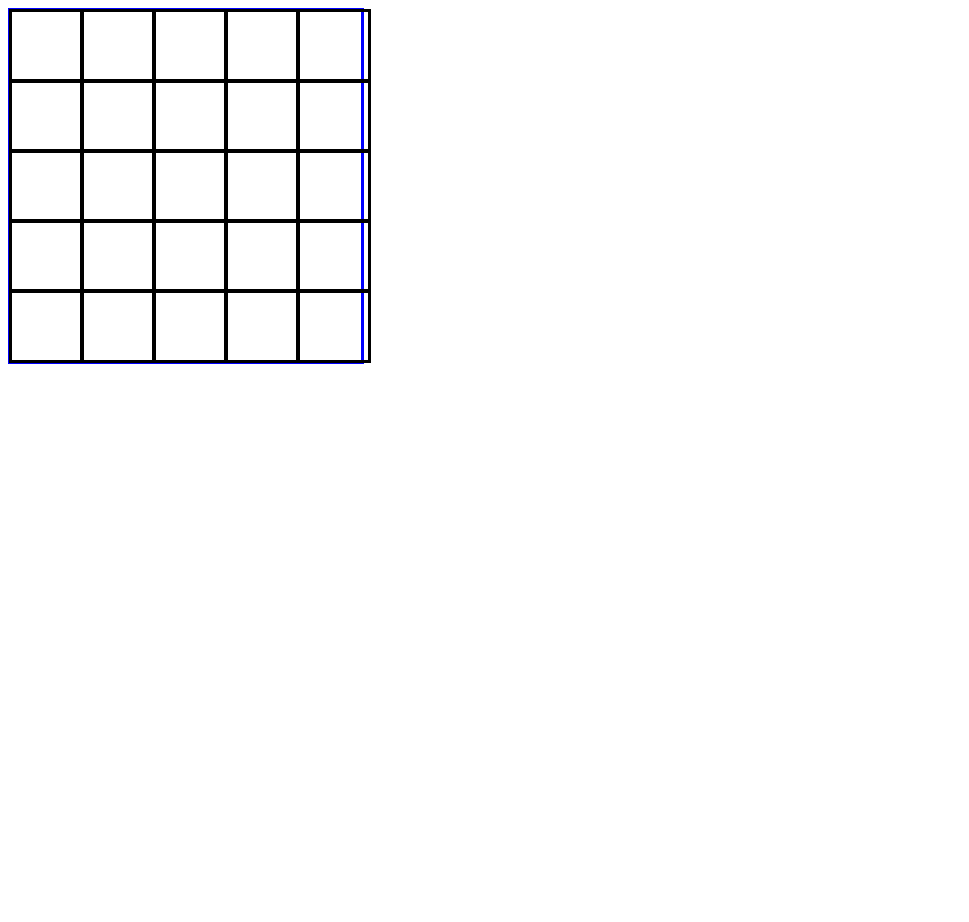
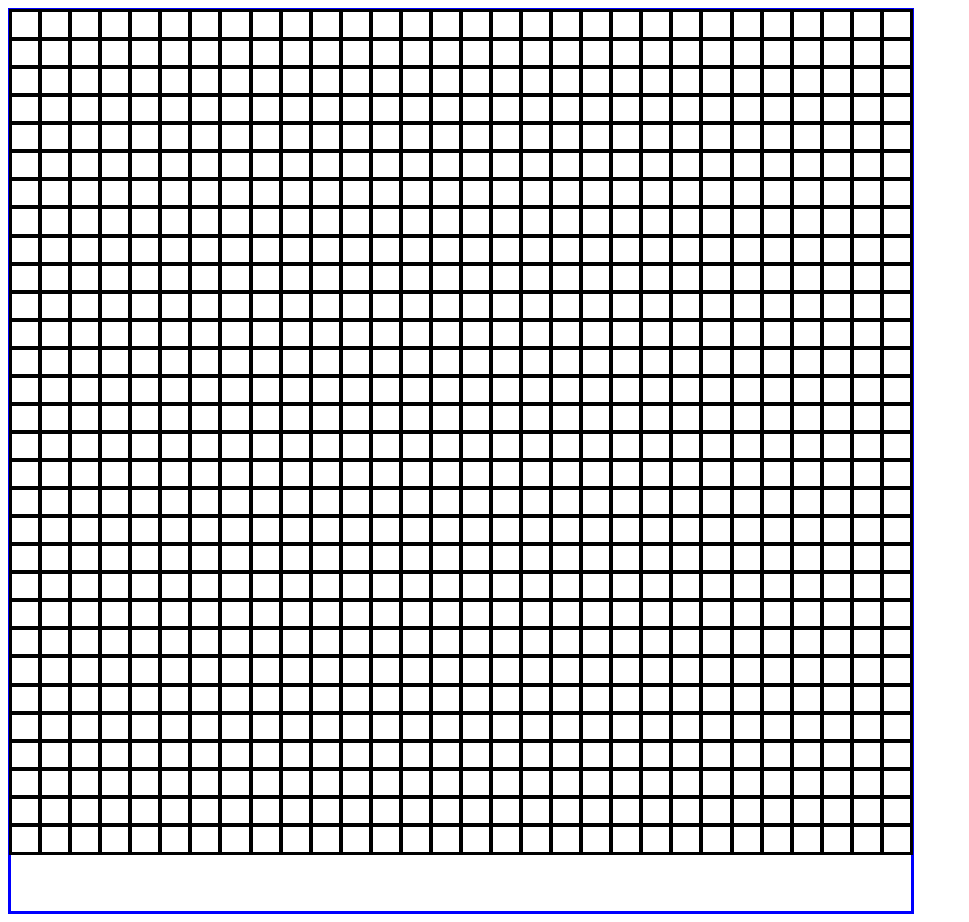
Before and after one commit to andrewmayer312/TOP_Etch-a-Sketch, a plain HTML site: page index.html in a window 1280 px wide. Shown: the whole page, without its empty margins (0-969 px from the left). Before the commit the page ends 800 px from the top, so only its background shows below. Drawn offline with Linux system fonts and the light colour scheme.

Commit message:
move row-container and square generation to js file

```diff
--- a/index.html
+++ b/index.html
@@ -9,41 +9,6 @@
 </head>
 <body>
     <div id="grid-container">
-        <div class="row-container">
-            <div class = "square"></div>
-            <div class = "square"></div>
-            <div class = "square"></div>
-            <div class = "square"></div>
-            <div class = "square"></div>
-        </div>
-        <div class="row-container">
-            <div class = "square"></div>
-            <div class = "square"></div>
-            <div class = "square"></div>
-            <div class = "square"></div>
-            <div class = "square"></div>
-        </div>
-        <div class="row-container">
-            <div class = "square"></div>
-            <div class = "square"></div>
-            <div class = "square"></div>
-            <div class = "square"></div>
-            <div class = "square"></div>
-        </div>
-        <div class="row-container">
-            <div class = "square"></div>
-            <div class = "square"></div>
-            <div class = "square"></div>
-            <div class = "square"></div>
-            <div class = "square"></div>
-        </div>
-        <div class="row-container">
-            <div class = "square"></div>
-            <div class = "square"></div>
-            <div class = "square"></div>
-            <div class = "square"></div>
-            <div class = "square"></div>
-        </div>
     </div>
 
 </body>
--- a/sourcecode.js
+++ b/sourcecode.js
@@ -1 +1,27 @@
-const gridContiner = document.querySelector("#grid-container");
+const gridContainer = document.querySelector("#grid-container");
+
+function populateGrid(gridSize) {
+    console.log("This launched!");
+    const gridSizeInt = parseInt(gridSize);
+    console.log(gridSizeInt);
+
+    for (let i = 0; i < gridSizeInt; i++) {
+        gridContainer.appendChild(createRowContainer(gridSizeInt));
+    }
+}
+
+function createRowContainer(gridSize) {
+    console.log("We got here too!");
+    const rowContainer = document.createElement("div");
+    rowContainer.classList.toggle("row-container");
+
+    for (let i = 0; i < gridSize; i++) {
+        const square = document.createElement("div");
+        square.classList.toggle("square");
+        rowContainer.appendChild(square);
+    }
+
+    return rowContainer;
+}
+
+populateGrid("30");
--- a/stylesheet.css
+++ b/stylesheet.css
@@ -1,10 +1,11 @@
 #grid-container {
     display: flex;
     flex-direction: column;
-    width: 350px;
-    height: 350px;
+    width: 900px;
+    height: 900px;
     border-style: solid;
     border-color: blue;
+    padding: 0px;
 }
 
 .row-container {
@@ -13,7 +14,7 @@
     border-color: red;
     margin: -1px;
     border: 0px;
-    flex: 1;
+    flex-basis: auto;
 }
 
 .square {
```
